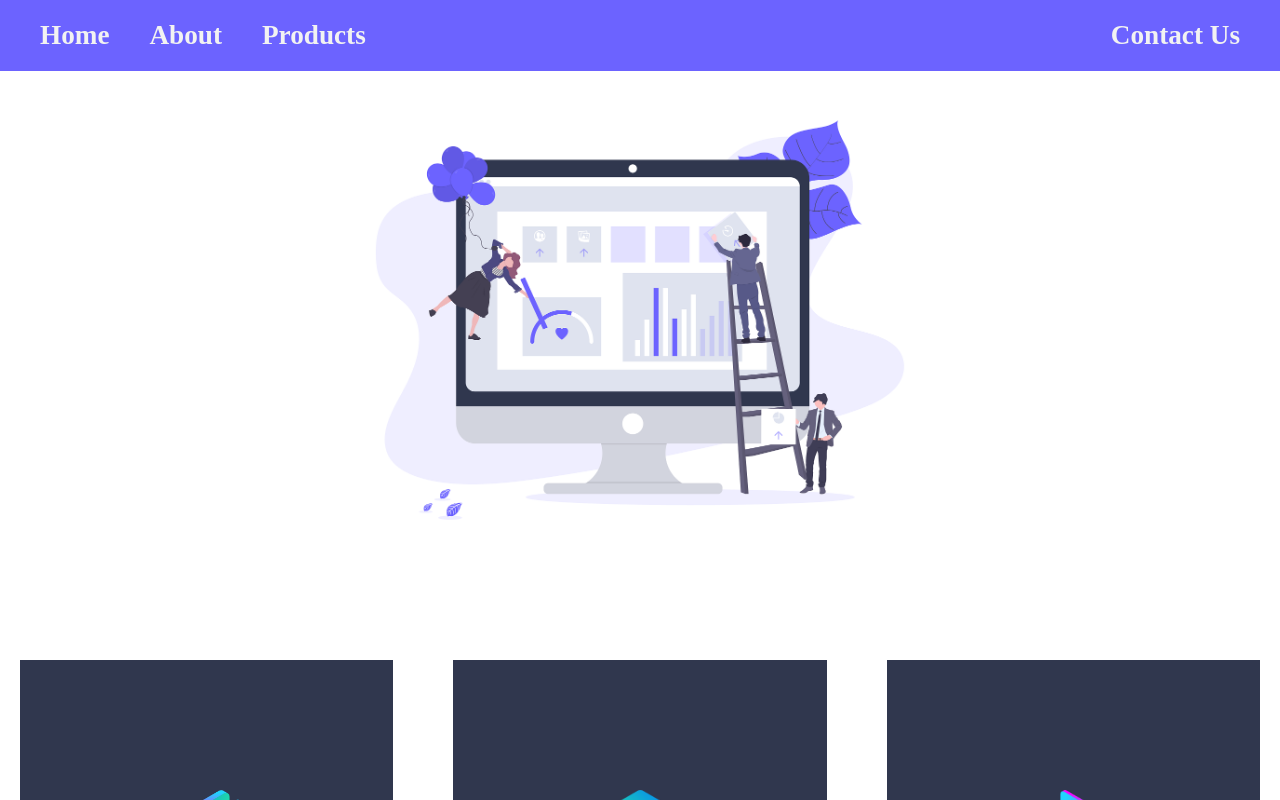
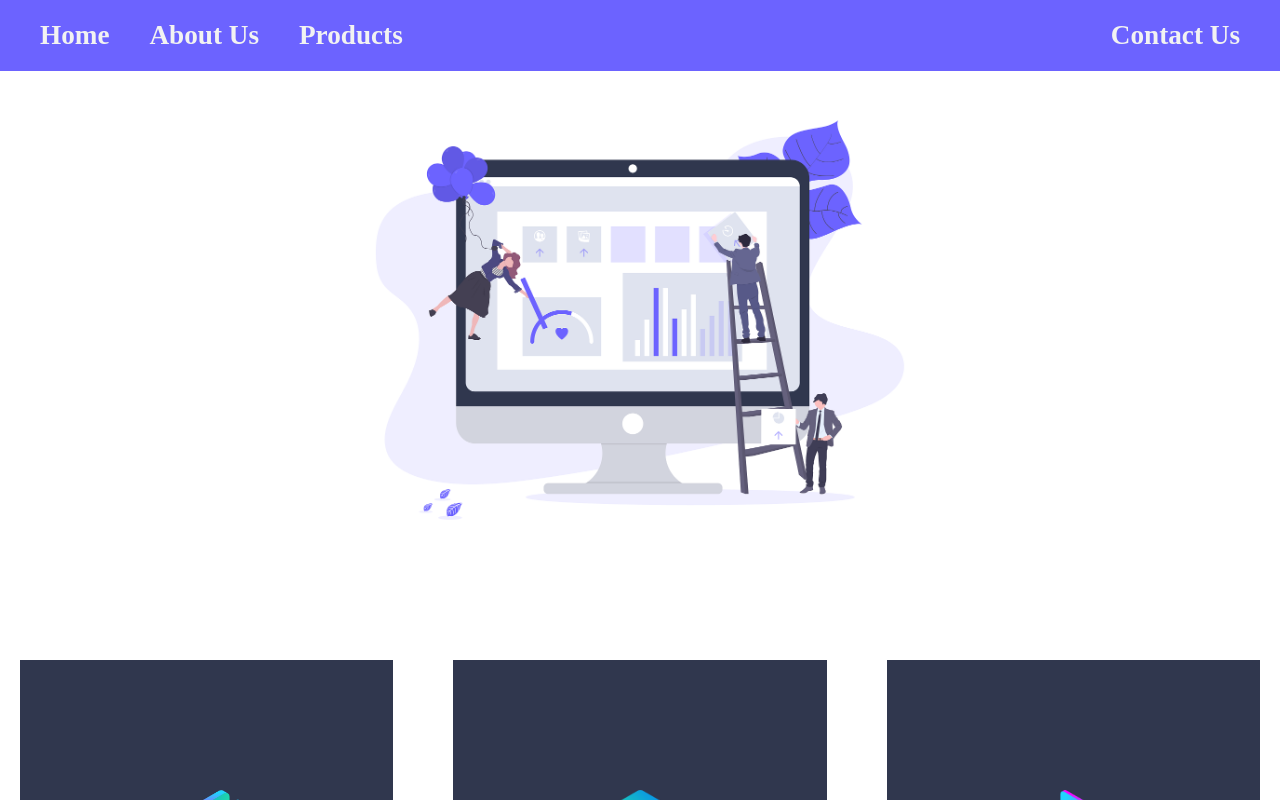
Before and after one commit to jeanbuhendwa/web-developement, a plain HTML site: page index.html in a window 1280 px wide. Shown: the top 800 px of the page. Drawn offline with Linux system fonts and the light colour scheme.

Commit message:
Adding some changes

```diff
--- a/index.html
+++ b/index.html
@@ -4,7 +4,7 @@
         <meta charset="utf-8">
         <meta name="viewport" content="width=device-width, initial-scale=1, shrink-to-fit=no">
         <!-- This is the title section -->
-        <title>My First web</title>
+        <title>My First Web</title>
         <!-- this is the imported fonts from google -->
         <!-- <link href="https://fonts.googleapis.com/css2?family=Courier+Prime&display=swap" rel="stylesheet"> -->
         <!-- This is the bootstrap section  -->
@@ -16,7 +16,7 @@
         <nav class="main-nav sticky">
             <ul class="main-nav-ul">
                 <li><a href="#">Home</a></li>
-                <li><a href="#">About</a></li>
+                <li><a href="#">About Us</a></li>
                 <li><a href="#">Products</a></li>
                 <li class="push"><a href="#">Contact Us</a></li>
             </ul>
```
